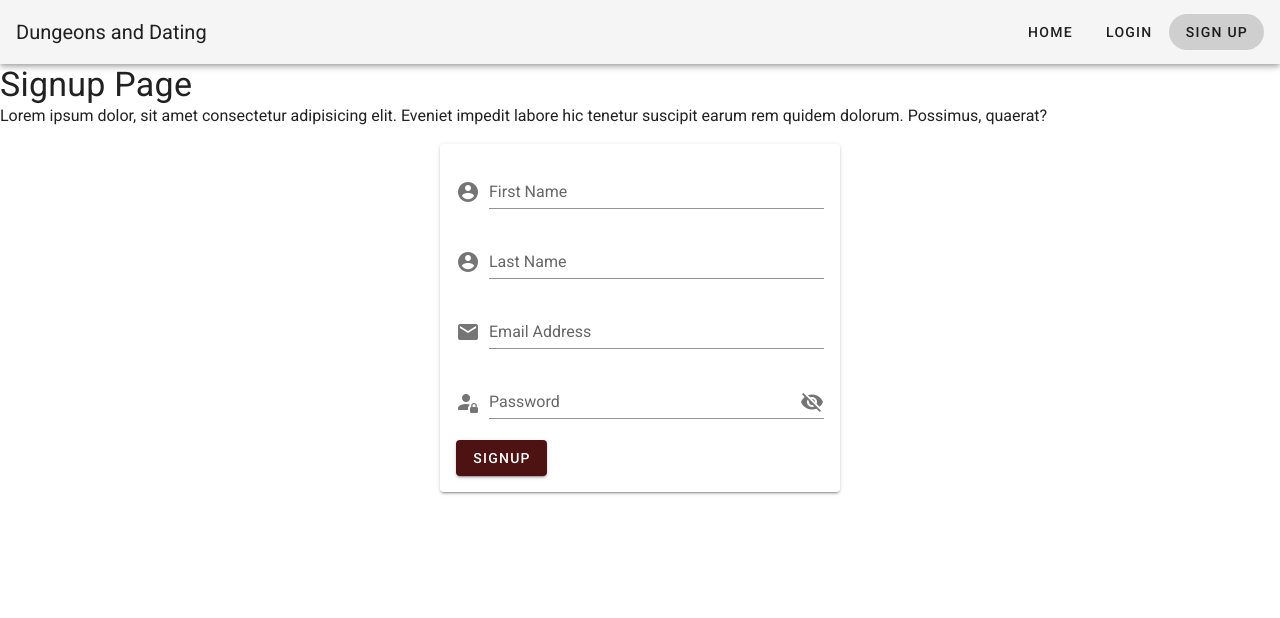
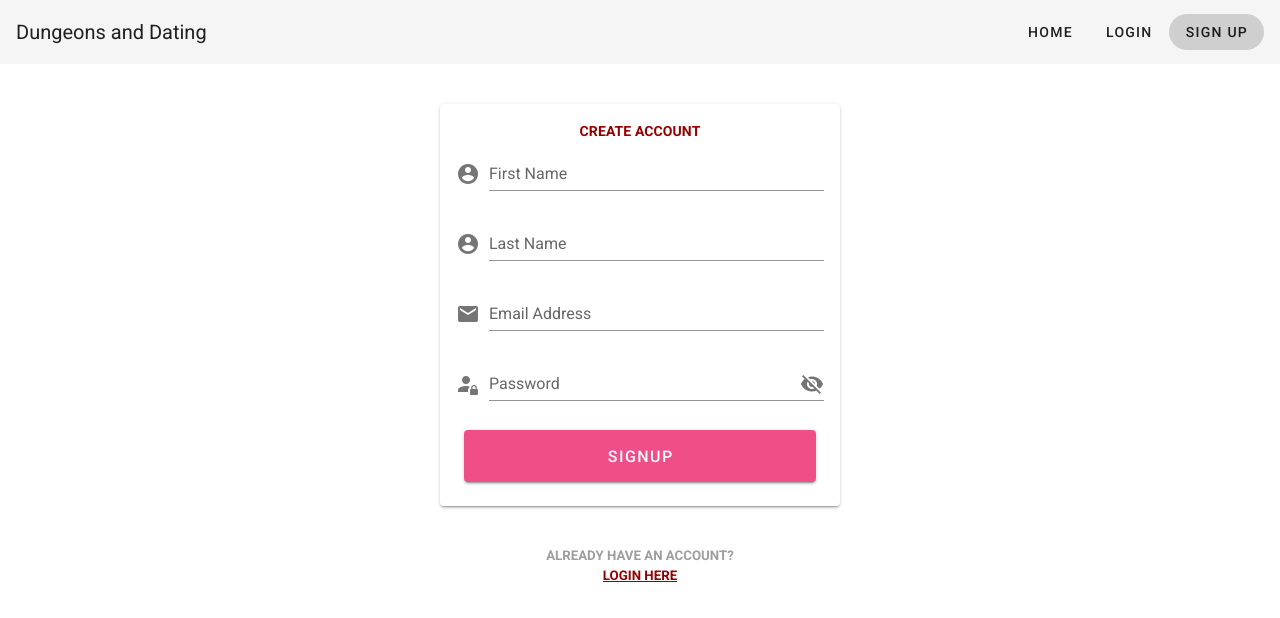
Before and after one commit to pro-videntia/dnd_website, a Nuxt app: page /signup in a window 1280 px wide. Shown: the top 618 px of the page. Built offline with nearby package versions, Linux system fonts and the light colour scheme.

Commit message:
Matching the signup page styling to wireframe design

```diff
--- a/components/SignUpForm.vue
+++ b/components/SignUpForm.vue
@@ -1,7 +1,8 @@
 <template>
   <v-app>
-    <v-card width="400" class="mx-auto">
+    <v-card width="400" class="mx-auto mt-10">
       <v-card-text>
+        <h4 class="primary--text text-center text-uppercase">Create Account</h4>
         <v-form @submit.prevent="onSubmit">
           <v-text-field
             label="First Name"
@@ -34,10 +35,24 @@
             v-model="password"
             :rules="passwordRules"
           ></v-text-field>
-          <v-btn color="success" type="submit">Signup</v-btn>
+          <v-card-actions class="justify-center">
+            <v-btn x-large color="secondary" width="100%" type="submit"
+              >Signup</v-btn
+            >
+          </v-card-actions>
         </v-form>
       </v-card-text>
     </v-card>
+    <div class="mt-10">
+      <h5 class="grey--text text-center text-uppercase">
+        Already have an account?
+      </h5>
+      <h5 class="primary--text text-center text-uppercase">
+        <n-link to="/login">
+          Login Here
+        </n-link>
+      </h5>
+    </div>
   </v-app>
 </template>
 
--- a/pages/signup.vue
+++ b/pages/signup.vue
@@ -1,10 +1,5 @@
 <template>
   <div>
-    <h1 class="display-1">Signup Page</h1>
-    <p>
-      Lorem ipsum dolor, sit amet consectetur adipisicing elit. Eveniet impedit
-      labore hic tenetur suscipit earum rem quidem dolorum. Possimus, quaerat?
-    </p>
     <SignUpForm />
   </div>
 </template>
```
